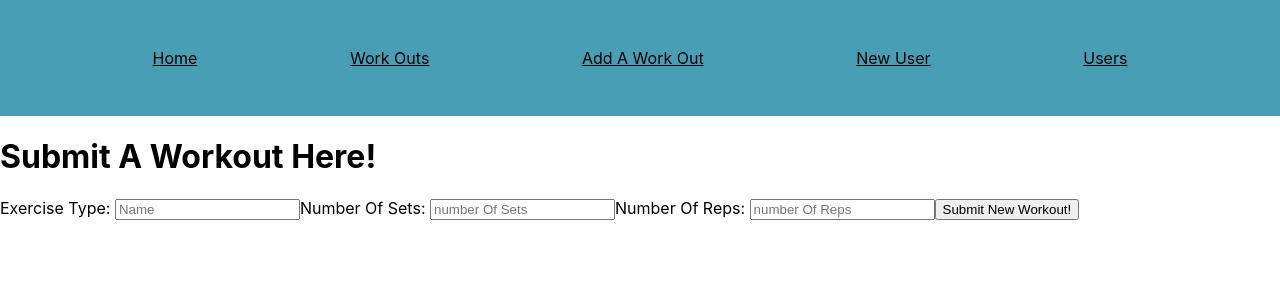
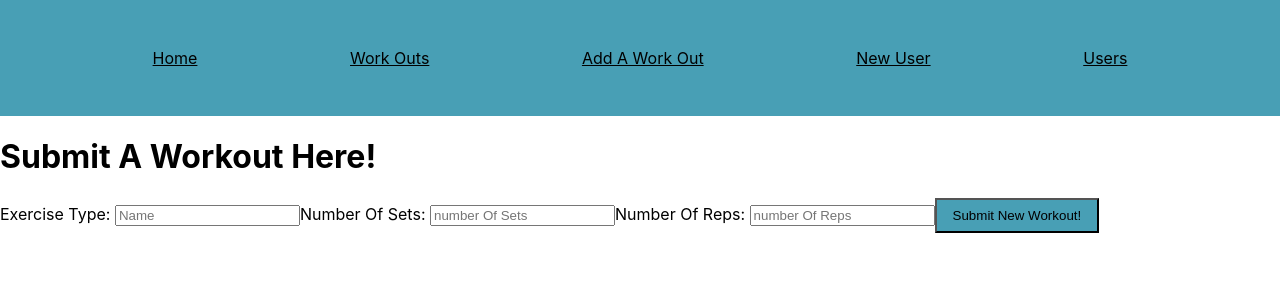
Before and after one commit to Bluepanda93/work_out_management, a React (Create React App) app in the folder client/: page /add/work-out in a window 1280 px wide. Shown: the top 300 px of the page. Built offline with nearby package versions, Linux system fonts and the light colour scheme.

Commit message:
Css form

```diff
--- a/client/src/App.css
+++ b/client/src/App.css
@@ -22,3 +22,10 @@ a:hover,
   align-items: center;
   margin: auto
 }
+
+.btn {
+  background-color: #489FB5;
+  color: black;
+  padding: 0.5rem 1rem;
+  display: inline-block;
+}
```
